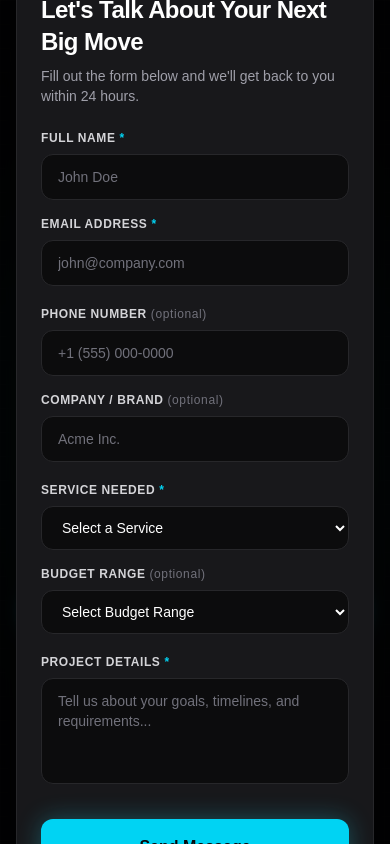
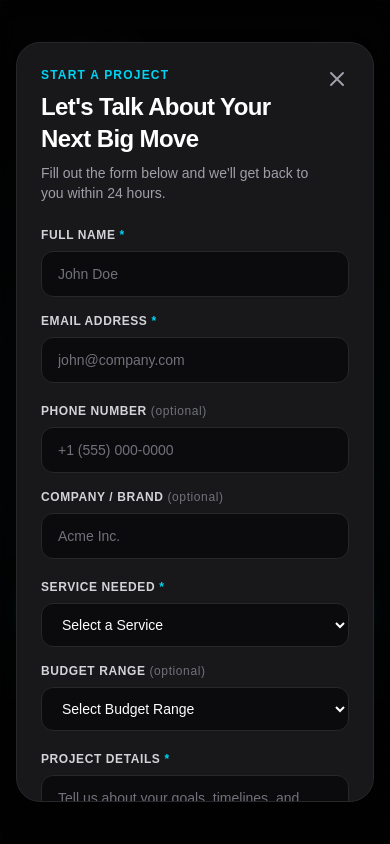
Before and after one commit to ryanshahid28-hash/hazz-us, a Next.js app: page / in a window 390 px wide. Both pictures are taken after a click on the button "Get Started". Shown: the top 844 px of the page. Built offline with nearby package versions, Linux system fonts and the light colour scheme.

Commit message:
fix(ContactModal): fix mobile layout overflow, pinned close button, and cancel button

```diff
--- a/src/components/ContactModal.tsx
+++ b/src/components/ContactModal.tsx
@@ -33,28 +33,30 @@ export default function ContactModal({ isOpen, onClose }: ContactModalProps) {
     <div
       role="dialog"
       aria-modal="true"
-      className="fixed inset-0 z-50 flex items-center justify-center p-4 sm:p-6 overflow-y-auto bg-black/80 backdrop-blur-sm animate-fadeIn"
+      className="fixed inset-0 z-50 flex items-center justify-center p-4 sm:p-6 bg-black/80 backdrop-blur-sm animate-fadeIn"
       onClick={onClose}
     >
-      {/* Modal Container */}
+      {/* Modal Shell Container */}
       <div
-        className="relative w-full max-w-2xl bg-zinc-900 border border-zinc-800 rounded-3xl p-6 sm:p-8 md:p-10 shadow-2xl my-8 text-zinc-100 transform transition-all"
+        className="relative w-full max-w-2xl max-h-[90vh] bg-zinc-900 border border-zinc-800 rounded-3xl shadow-2xl text-zinc-100 flex flex-col my-auto transform transition-all overflow-hidden"
         onClick={(e) => e.stopPropagation()}
       >
-        {/* Close Button */}
+        {/* Close Button - Pinned Top Right with high z-index */}
         <button
           type="button"
           onClick={onClose}
           aria-label="Close modal"
-          className="absolute top-5 right-5 sm:top-6 sm:right-6 text-zinc-400 hover:text-white p-2 rounded-full hover:bg-zinc-800 transition-colors focus:outline-none focus:ring-2 focus:ring-cyan-400"
+          className="absolute top-4 right-4 z-50 text-zinc-400 hover:text-white p-2 rounded-full hover:bg-zinc-800 transition-colors focus:outline-none focus:ring-2 focus:ring-cyan-400"
         >
           <svg className="w-6 h-6" fill="none" stroke="currentColor" viewBox="0 0 24 24">
             <path strokeLinecap="round" strokeLinejoin="round" strokeWidth={2} d="M6 18L18 6M6 6l12 12" />
           </svg>
         </button>
 
+        {/* Modal Scrollable Content */}
+        <div className="overflow-y-auto p-6 sm:p-8 md:p-10">
           {/* Modal Header */}
-        <div className="mb-6 sm:mb-8 text-left">
+          <div className="mb-6 sm:mb-8 text-left pr-8">
             <span className="text-xs font-bold uppercase tracking-widest text-cyan-400 mb-2 block">
               Start A Project
             </span>
@@ -187,14 +189,27 @@ export default function ContactModal({ isOpen, onClose }: ContactModalProps) {
               />
             </div>
 
+            {/* Action Buttons */}
+            <div className="space-y-2 pt-2">
               {/* Submit Button */}
               <button
                 type="submit"
-            className="w-full mt-2 bg-cyan-400 hover:bg-cyan-300 text-zinc-950 font-extrabold text-base py-4 rounded-xl transition-all shadow-[0_0_25px_rgba(34,211,238,0.3)] hover:shadow-[0_0_35px_rgba(34,211,238,0.6)] focus:outline-none focus:ring-2 focus:ring-cyan-400"
+                className="w-full bg-cyan-400 hover:bg-cyan-300 text-zinc-950 font-extrabold text-base py-4 rounded-xl transition-all shadow-[0_0_25px_rgba(34,211,238,0.3)] hover:shadow-[0_0_35px_rgba(34,211,238,0.6)] focus:outline-none focus:ring-2 focus:ring-cyan-400"
               >
                 Send Message
               </button>
+
+              {/* Backup Mobile Cancel Button */}
+              <button
+                type="button"
+                onClick={onClose}
+                className="w-full bg-transparent hover:bg-zinc-800/60 text-zinc-400 hover:text-white font-semibold text-sm py-3 rounded-xl transition-colors focus:outline-none focus:ring-2 focus:ring-zinc-700"
+              >
+                Cancel
+              </button>
+            </div>
           </form>
+        </div>
       </div>
     </div>
   );
```
Lines whose indentation alone changed are shown as unchanged.
